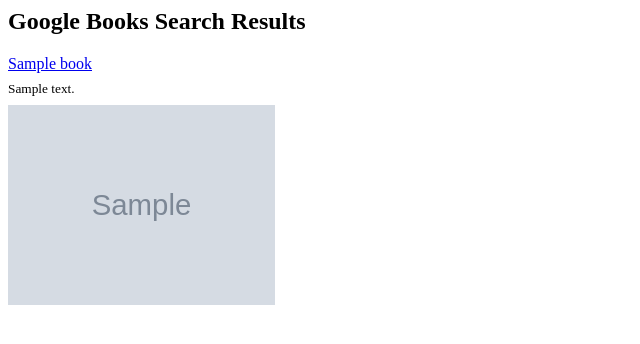
After one commit to cb109/booksread, a Django app: template books/templates/books/search_results.html in a window 1280 px wide. The commit adds this page. Shown: the top 344 px of the page, without its empty margins (0-640 px from the left). Run offline with Django 3.2, Linux system fonts and the light colour scheme; the template is opened without the code that fills it: most values are stand-ins (such as "Sample title", 1, 10 or a date in 2020); grey boxes marked "Sample" are stand-in pictures; some libraries are stand-ins or nearby versions.

Commit message:
Add book list, basic nav, basic isbn search

```diff
--- /dev/null
+++ b/books/templates/books/book.html
@@ -0,0 +1,20 @@
+<div>
+  <a
+    href="{{ book.info_url }}"
+    target="_blank"
+  >{{ book.title }}</a>{% if book.authors.exists %}{% for author in book.authors.all %}{% if book.authors.count == 1 or not forloop.last %}, {% endif %}{{ author.full_name }}{% endfor %}{% endif %}
+  <br>
+  {% if book.description %}
+  <div style="margin-top: 8px"><small>{{ book.description }}</small></div>
+  {% endif %}
+  {% if book.thumbnail_url %}
+  <img
+    src="{{ book.thumbnail_url }}"
+    style="
+      margin-top: 8px;
+      max-width: 400px;
+      max-height: 200px;
+    "
+  >
+  {% endif %}
+</div>
--- /dev/null
+++ b/books/templates/books/search_results.html
@@ -0,0 +1,13 @@
+{% extends "base.html" %}
+
+{% block content %}
+
+<h2>Google Books Search Results</h2>
+
+{% for book in matching_books %}
+  {% include "books/book.html" with book=book only %}
+{% empty %}
+  No matches
+{% endfor %}
+
+{% endblock content %}
--- a/booksread/settings.py
+++ b/booksread/settings.py
@@ -133,5 +133,6 @@
 GOOGLE_BOOKS_BASE_URL = "https://www.googleapis.com/books/v1/volumes"
 GOOGLE_BOOKS_LANGUAGE_RESTRICT = None  # E.g. 'de', 'en'.
 
-LOGIN_REDIRECT_URL = "books"
+LOGIN_URL = "login"
+LOGIN_REDIRECT_URL = "ownedbook-list"
 LOGOUT_REDIRECT_URL = "login"
--- a/booksread/urls.py
+++ b/booksread/urls.py
@@ -31,13 +31,23 @@
         name="logout",
     ),
     path(
+        "books",
+        books_views.OwnedBookList.as_view(),
+        name="ownedbook-list",
+    ),
+    path(
         "search",
-        books_views.SearchGoogleBooks.as_view(),
-        name="search-google-books",
+        books_views.Search.as_view(),
+        name="search",
+    ),
+    path(
+        "search-results",
+        books_views.SearchResults.as_view(),
+        name="search-results",
     ),
     path(
         "",
-        books_views.LoginView.as_view(),
+        books_views.OwnedBookList.as_view(),
         name="fallback",
     ),
 ]
--- a/templates/base.html
+++ b/templates/base.html
@@ -3,10 +3,17 @@
     <meta charset="utf-8">
     <meta name="viewport" content="width=device-width, initial-scale=1, shrink-to-fit=no">
     <title>
-      {% block title %}BooksRead{% endblock %}
+      {% block title %}Books Read{% endblock %}
     </title>
   </head>
   <body>
+    {% block navbar %}
+    {% if request.user.is_authenticated %}
+      <a href="books">Books</a>
+      <a href="search">Search</a>
+      <a href="logout">Logout ({{ request.user }})</a>
+    {% endif %}
+    {% endblock %}
     {% block content %}{% endblock %}
     <script src="https://unpkg.com/htmx.org@1.1.0"></script>
     <script>
```
Also changed, not shown: books/templates/books/ownedbook_list.html (added, +13 -0 lines), books/templates/books/search.html (added, +14 -0 lines), books/views.py (+25 -8 lines).
